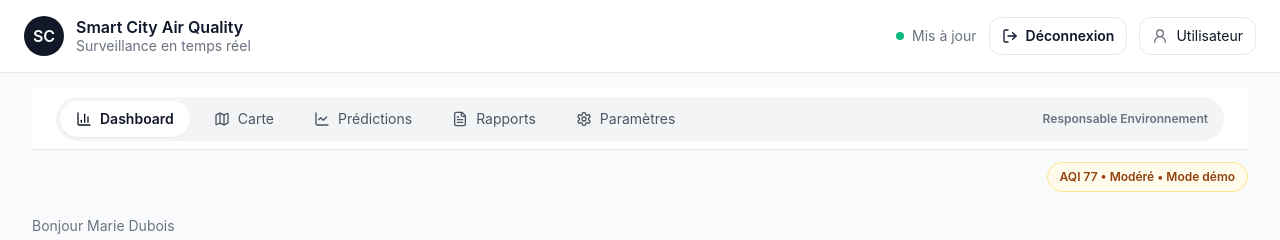
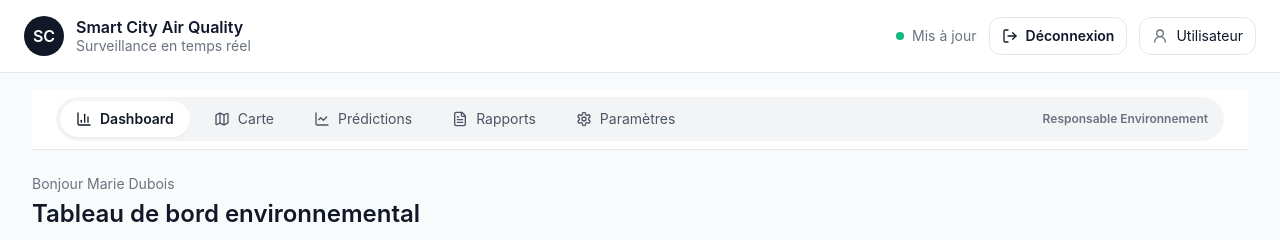
Before and after one commit to Sanaenajimi/Smart-City-Application, a React (Vite) app in the folder frontend/: page /dashboard in a window 1280 px wide. Shown: the top 240 px of the page. Built offline with nearby package versions, Linux system fonts and the light colour scheme; no server answers; sample sign-in values are in the browser's storage.

Commit message:
Update 2 files
- /frontend/src/components/PageShell.jsx
- /render.yaml

```diff
--- a/frontend/src/components/PageShell.jsx
+++ b/frontend/src/components/PageShell.jsx
@@ -68,13 +68,6 @@ export default function PageShell({ children }) {
       <div className="max-w-7xl mx-auto px-4 sm:px-6 lg:px-8 pb-12">
         <div className="mt-4">
           <NavTabs />
-
-          {/* Small status badge (live/demo) */}
-          <div className="mt-3 flex items-center justify-end">
-            <div className={"px-3 py-1.5 rounded-full text-xs font-semibold " + toneClasses(tone)}>
-              AQI {aqi} • {aqiLabel(aqi).label} • {apiStatus === "live" ? "API connectée" : "Mode démo"}
-            </div>
-          </div>
         </div>
 
         <main className="mt-6">{children}</main>
```
Also changed, not shown: 1 other file (tests, documents, lock files or other folders).
